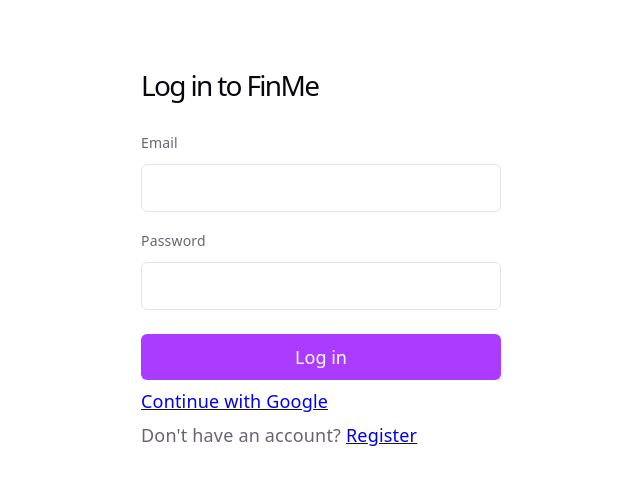
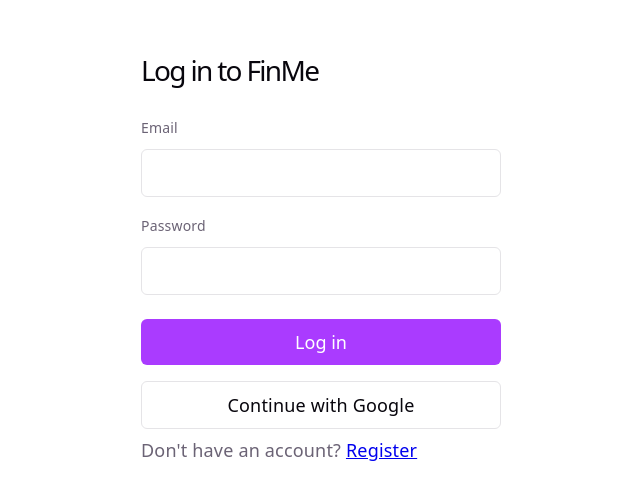
Before and after one commit to shibambocollins/finme, a React (Vite) app in the folder frontend/: page /login in a window 1280 px wide. Shown: the part 140-640 px from the top of the page, without its empty margins (319-959 px from the left). Built offline with nearby package versions, Linux system fonts and the light colour scheme; no server answers.

Commit message:
feat: add OAuthCallback route and style for OAuth button in App component

```diff
--- a/frontend/src/App.css
+++ b/frontend/src/App.css
@@ -53,6 +53,19 @@
 .form-error {
   color: #e0245e;
   font-size: 14px;
+}
+
+.oauth-button {
+  font: inherit;
+  margin-top: 8px;
+  padding: 10px 12px;
+  border: 1px solid var(--border);
+  border-radius: 6px;
+  background: transparent;
+  color: var(--text-h);
+  text-align: center;
+  text-decoration: none;
+  cursor: pointer;
 }
 
 .dashboard {
--- a/frontend/src/App.tsx
+++ b/frontend/src/App.tsx
@@ -4,6 +4,7 @@
 import { Register } from "./pages/Register";
 import { Login } from "./pages/Login";
 import { Dashboard } from "./pages/Dashboard";
+import { OAuthCallback } from "./pages/OAuthCallback";
 import "./App.css";
 
 function RootRedirect() {
@@ -18,6 +19,7 @@
         <Route path="/" element={<RootRedirect />} />
         <Route path="/register" element={<Register />} />
         <Route path="/login" element={<Login />} />
+        <Route path="/oauth-callback" element={<OAuthCallback />} />
         <Route
           path="/dashboard"
           element={
```
